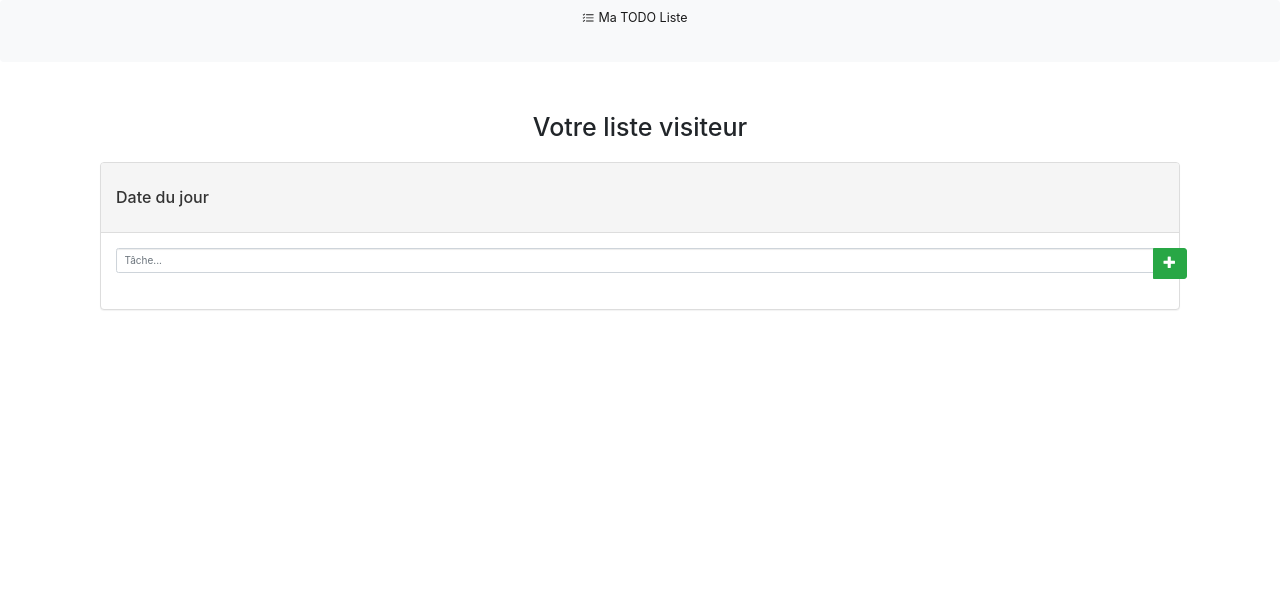
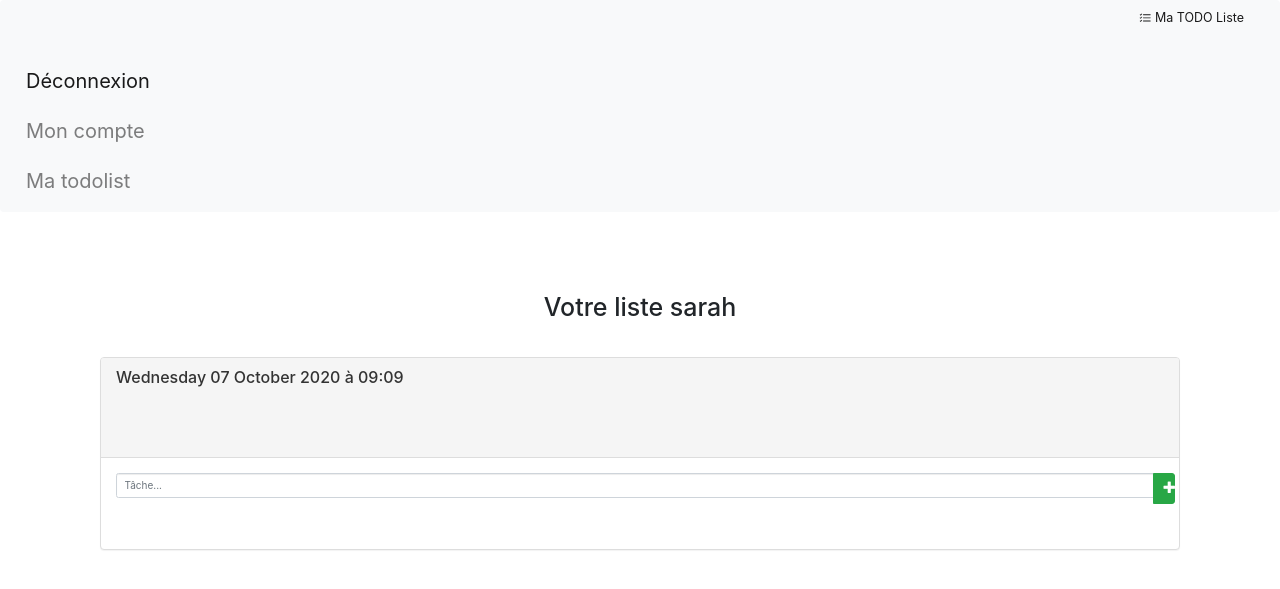
Before and after one commit to louise-decombe/ToDoList, a PHP site: page /todolist.php in a window 1280 px wide. Shown: the top 589 px of the page. Run offline with PHP 8.4, Linux system fonts and the light colour scheme; data that the repository does not hold is empty; some libraries are stand-ins or nearby versions; some web fonts are replaced.

Commit message:
todolist ok début style

```diff
--- a/css/style.css
+++ b/css/style.css
@@ -0,0 +1,32 @@
+* {
+
+  margin: 0;
+  padding: 0;
+}
+
+
+/* todolist.php */
+
+button {
+    background-color: white;
+    border: 1px  #0082b0;
+    color: black;
+    width: 20%;
+}
+
+button:hover{
+  background-color: blue;
+  color:white;
+  width: 20%;
+}
+
+body {
+
+  font-size: 20px;
+}
+
+h3 {
+
+}
+
+/*---------------------------------------------------------------------*/
--- a/db.php
+++ b/db.php
@@ -6,4 +6,6 @@ session_start();
 
 $_SESSION["id_utilisateur"] = "1";
 
+$_SESSION["login"]="sarah";
+
 ?>
--- a/todolist.php
+++ b/todolist.php
@@ -40,6 +40,21 @@
              </svg>    Ma TODO Liste
            </a>
 
+ <div class="collapse navbar-collapse" id="navbarNav">
+   <ul class="navbar-nav">
+     <li class="nav-item active">
+       <a class="nav-link" href="#">Déconnexion <span class="sr-only">(current)</span></a>
+     </li>
+     <li class="nav-item">
+       <a class="nav-link" href="#">Mon compte</a>
+     </li>
+     <li class="nav-item">
+       <a class="nav-link" href="#">Ma todolist</a>
+     </li>
+
+   </ul>
+ </div>
+
          </nav>
 
            </header>
@@ -53,16 +68,22 @@
           <br />
           <br />
           <div class="container">
-           <h1 align="center">Votre liste visiteur</h1>
+           <h1 align="center">Votre liste <?php echo $_SESSION['login']; ?></h1>
            <br />
            <div class="panel panel-default">
             <div class="panel-heading">
              <div class="row">
-              <div class="col-md-9"> <div class="clear">
-                   <i class="fa fa-refresh"></i>
-               </div>
-               <h3 class="panel-title">Date du jour</h3>
+              <div class="col-md-9">
+               <h3 class="panel-title">
+                 <?php
+                 setlocale(LC_TIME, 'fra_fra');
+                 echo strftime('%A %d %B %Y à %H:%M');
+                 ?>
+               </h3>
                <img src="" alt="">
+               <div class="clear">
+                    <i class="fa fa-refresh"></i>
+                </div>
               </div>
               <div class="col-md-3">
 
@@ -87,7 +108,7 @@
                    if ($row["statut"] == 'oui') {
                        $style = 'text-decoration: line-through';
                    }
-                   echo '<a href="#" style="'.$style.'" class="list-group-item" id="list-group-item-'.$row["id"].'" data-id="'.$row["id"].'">'.$row["nom"].' <span class="badge" data-id="'.$row["id"].'">X</span></a>';
+                   echo '<a href="#" style="'.$style.'" class="list-group-item" id="list-group-item-'.$row["id"].'" data-id="'.$row["id"].'">'.$row["nom"].' <span class="badge" data-id="'.$row["id"].'">X</span>'.'</a><button>voir plus</button>';
                }
                ?>
                </div>
@@ -149,7 +170,7 @@
              data:{id:id},
              success:function(data)
              {
-              $('#list-group-item-'+id).fadeOut('slow');
+              $('#list-group-item-'+id);
              }
             })
            });
```
Also changed, not shown: ajout.php (+8 -11 lines), maj.php (+32 -0 lines), style.css (+16 -0 lines).
